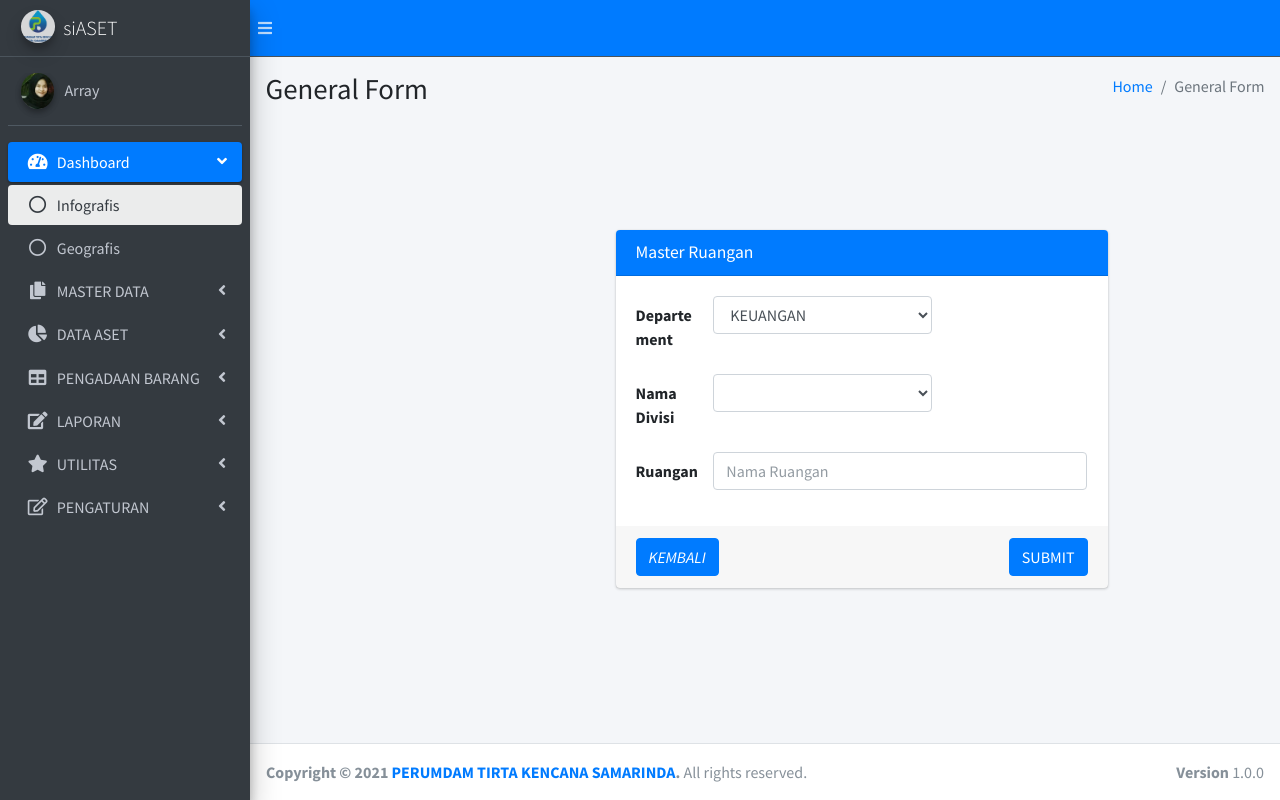
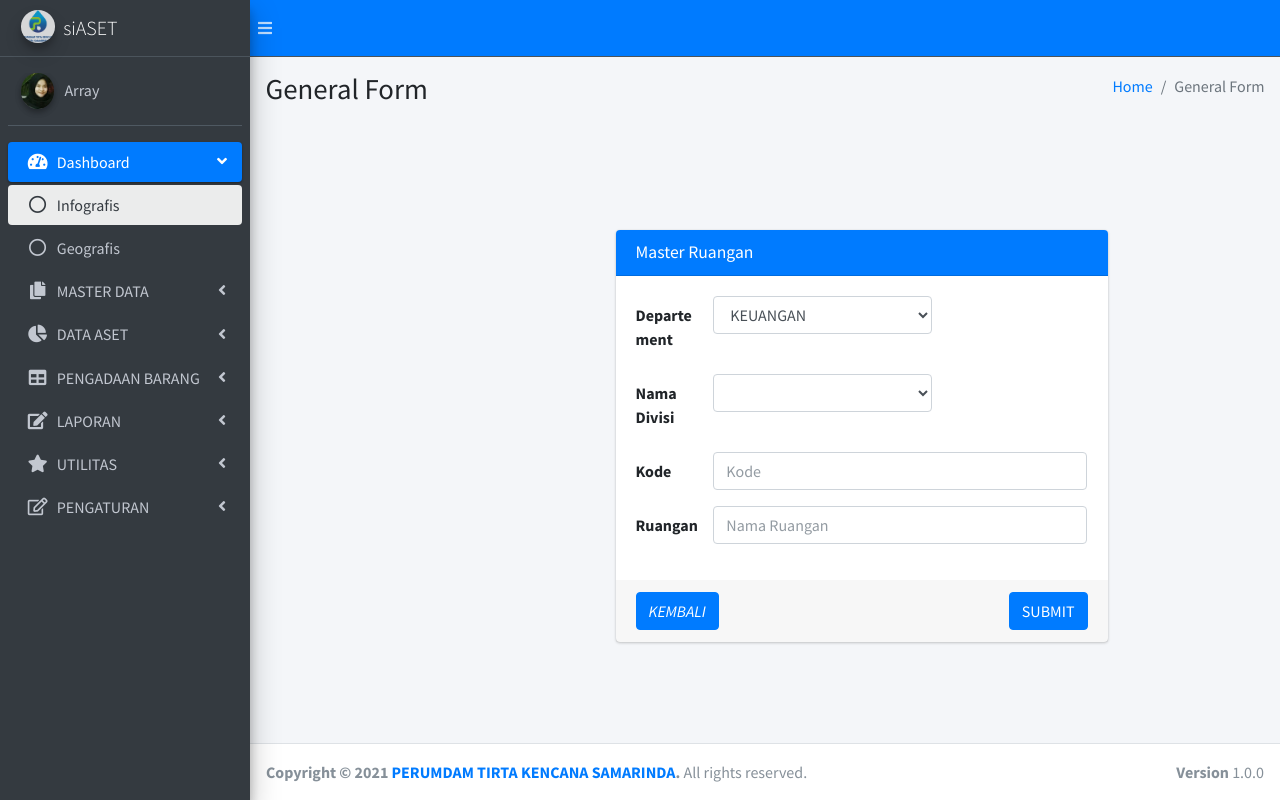
Before and after one commit to agussyabany/Aset, a PHP site: page /Aset/ruangan/add.php in a window 1280 px wide; the page is wider, and only the part inside the window is pictured. Run offline with PHP 8.4, Linux system fonts and the light colour scheme; a user stored in the database is signed in; data comes from the database, SQL or seed files in the repository; lists and menus that the app fills with data are empty; some libraries are stand-ins or nearby versions.

Commit message:
menambhkan textbox kode barang

```diff
--- a/ruangan/add.php
+++ b/ruangan/add.php
@@ -63,13 +63,19 @@
 
 
                   </div>
+
                   <div class="form-group row">
+                    <label for="ruangan" class="col-sm-2 col-form-label">Kode</label>
+                    <div class="col-sm-10">
+                      <input type="text" name="ruangan" class="form-control" id="ruangan" placeholder="Kode" required>
+                    </div>
+                  </div>
+                    <div class="form-group row">
                     <label for="ruangan" class="col-sm-2 col-form-label">Ruangan</label>
                     <div class="col-sm-10">
                       <input type="text" name="ruangan" class="form-control" id="ruangan" placeholder="Nama Ruangan" required>
                     </div>
                   </div>
-
                 </div>
                 <!-- /.card-body -->
                 <div class="card-footer">
```
